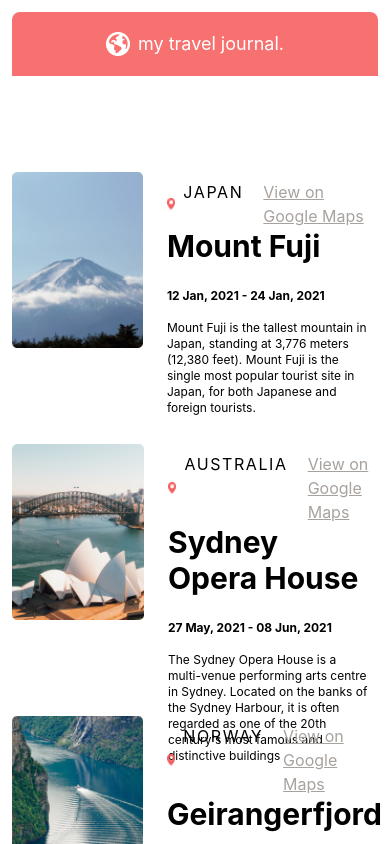
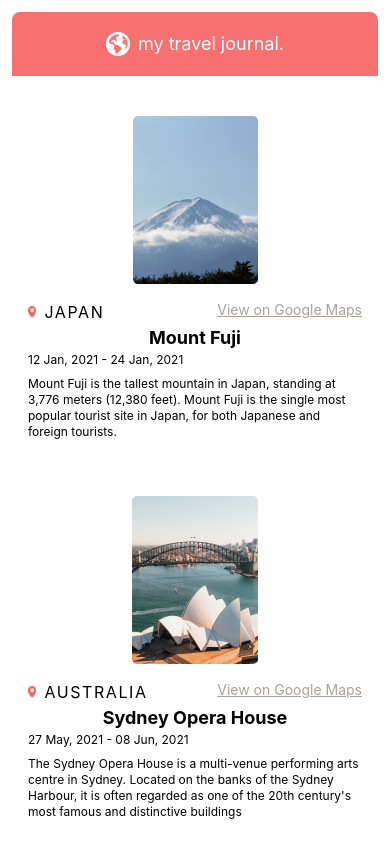
Before and after one commit to margarita-poole/travel-journal, a React (Create React App) app: page / in a window 390 px wide. Shown: the top 844 px of the page. Built offline with nearby package versions, Linux system fonts and the light colour scheme.

Commit message:
Added gh-pages. Made styles responsive.

```diff
--- a/src/components/Card/Card.jsx
+++ b/src/components/Card/Card.jsx
@@ -2,28 +2,32 @@ import pin from '../../assets/mapIcon.png'
 
 const Card = ({ item }) => {
   return (
-    <div className='sm:mx-auto md:mx-32 my-24'>
-      <div className='flex basis-1/4 h-44'>
-        <img src={item.image} alt='cardImage' />
-        <div className='flex flex-col ml-4 p-2'>
-          <div className='flex gap-2 my-auto'>
-            <img src={pin} alt='map pin' className='h-3 flex my-auto' />
-            <span className='tracking-widest'>{item.location}</span>
+    <div className='sm:mx-auto md:mx-32 my-10 md:my-24'>
+      <div className='sm:justify-center md:flex md:basis-1/4 md:h-44'>
+        <img src={item.image} alt='cardImage' className='mx-auto' />
+        <div className='flex flex-col p-4 md:ml-4 md:p-2'>
+          <div className='flex justify-between'>
+            <div className='flex gap-2'>
+              <img src={pin} alt='map pin' className='h-3 flex my-auto' />
+              <span className='tracking-widest'>{item.location}</span>
+            </div>
             <a
               href={item.googleMapsUrl}
               target='_blank'
               rel='noopener noreferrer'
-              className='ml-3 text-stone-400 underline'
+              className='ml-3 text-stone-400 underline text-sm md:text-md '
             >
               View on Google Maps
             </a>
           </div>
-          <p className='text-3xl font-bold'>{item.title}</p>
-          <div className='mt-6'>
-            <p className='font-bold text-xs'>
+          <p className='mx-auto md:ml-0 text-lg md:text-xl lg:text-3xl font-bold'>{item.title}</p>
+          <div className='md:mt-6'>
+            <p className='md:font-bold text-xs'>
               {item.startDate} - {item.endDate}
             </p>
-            <p className='mt-4 text-xs flex-wrap'>{item.description}</p>
+            <p className='mt-2 md:mt-4 text-xs lg:max-w-xl'>
+              {item.description}
+            </p>
           </div>
         </div>
       </div>
```
Also changed, not shown: package.json (+5 -2 lines), 1 other file (tests, documents, lock files or other folders).
